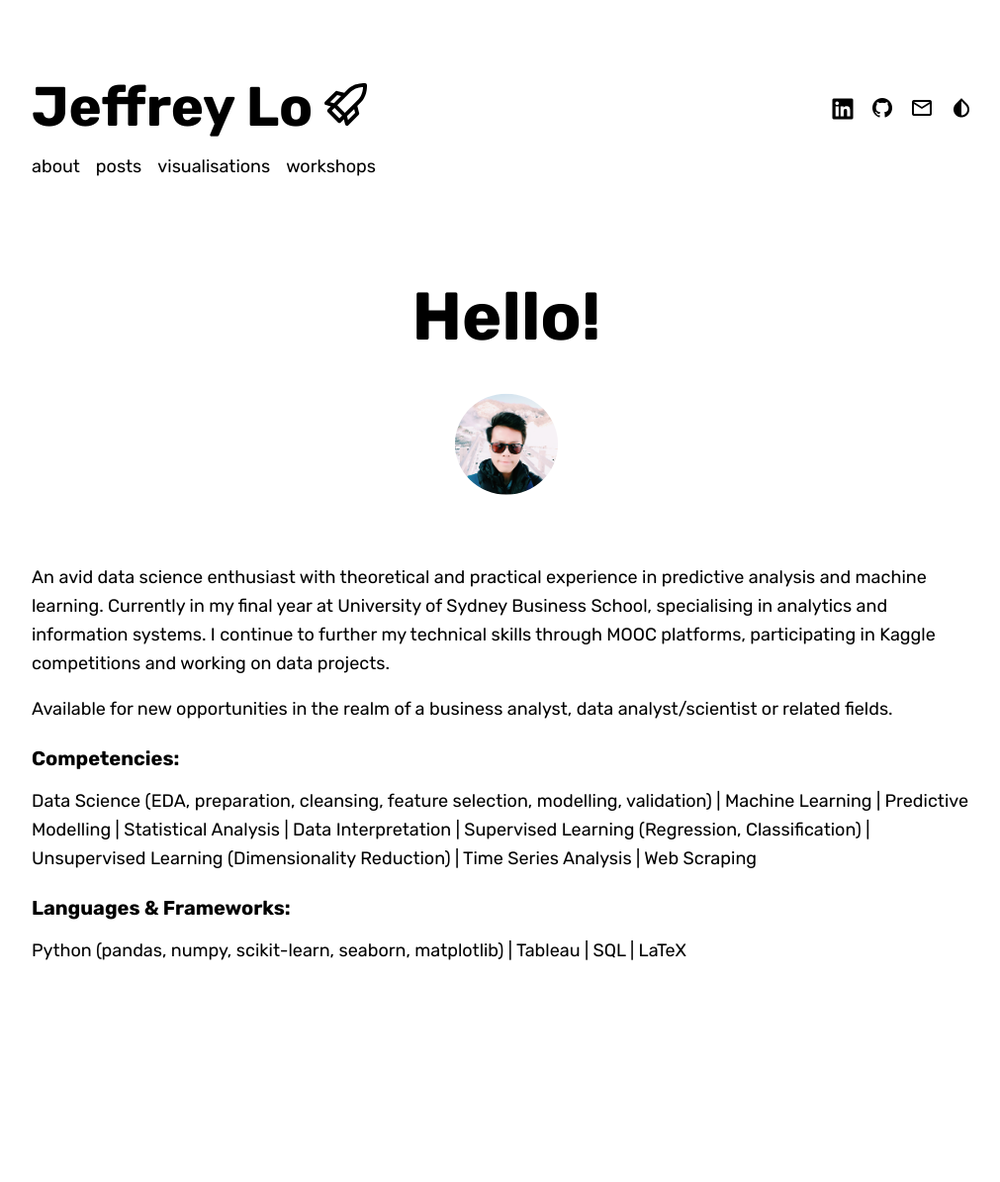
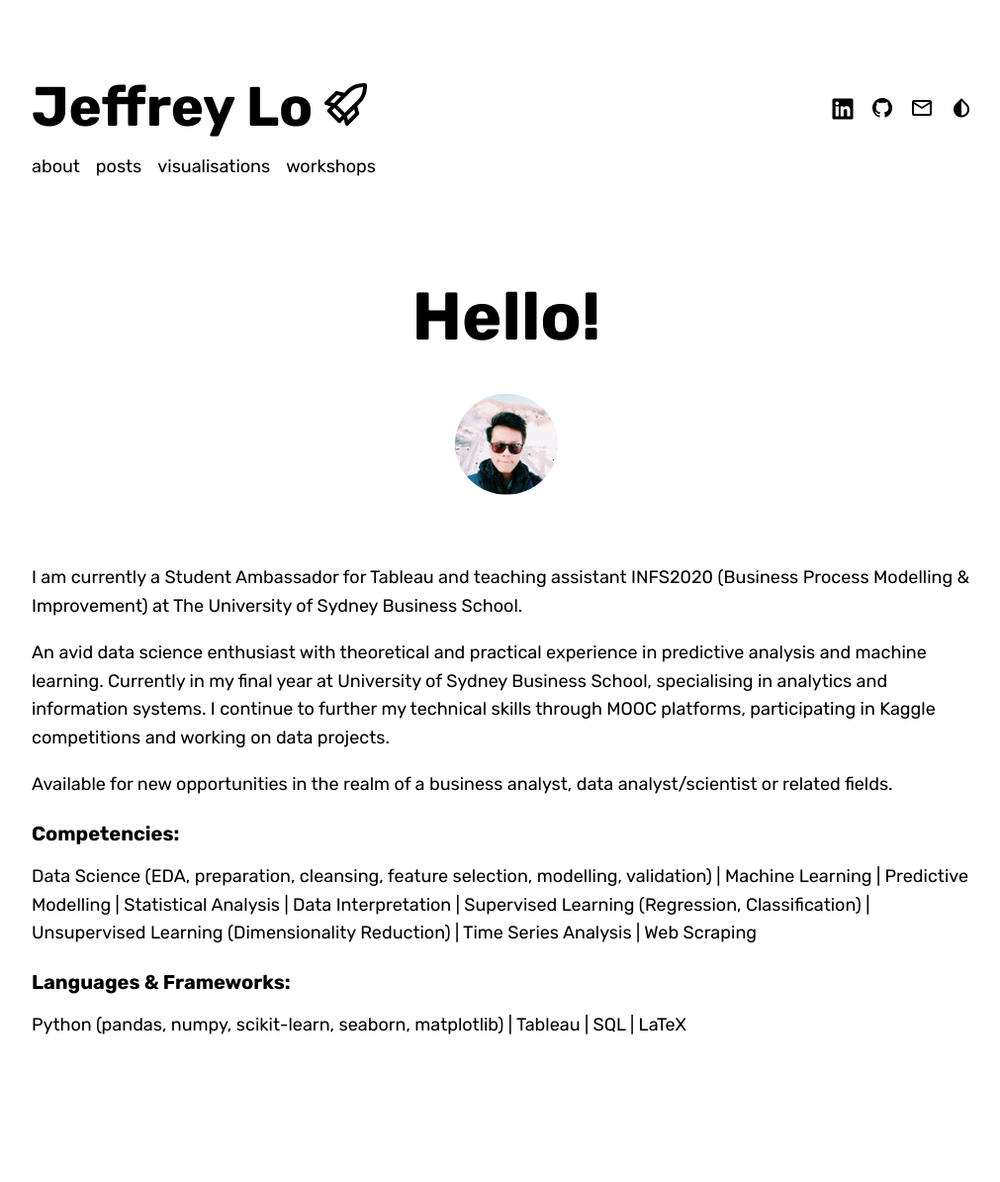
Before and after one commit to jeffreycklo/jeffreycklo.github.io, a Jekyll site: the page built from about.md, in a window 1280 px wide. Shown: the whole page at 99% size, without its empty margins (128-1139 px from the left). Built offline with Jekyll 4.4.1, drawn with Linux system fonts in a browser that asks for light colours; nearby versions of some CDN libraries; some web fonts are replaced; before the commit the page ends 1118 px from its top, so only the background shows below that.

Commit message:
Update about.md

```diff
--- a/about.md
+++ b/about.md
@@ -19,6 +19,8 @@ redirect_from: "/"
 
 {% include page/title.html title=page.title subtitle=page_subtitle %}
 
+I am currently a Student Ambassador for Tableau and teaching assistant INFS2020 (Business Process Modelling & Improvement) at The University of Sydney Business School.
+
 An avid data science enthusiast with theoretical and practical experience in predictive analysis and machine learning. Currently in my final year at University of Sydney Business School, specialising in analytics and information systems. I continue to further my technical skills through MOOC platforms, participating in Kaggle competitions and working on data projects.
 
 Available for new opportunities in the realm of a business analyst, data analyst/scientist or related fields.
```
